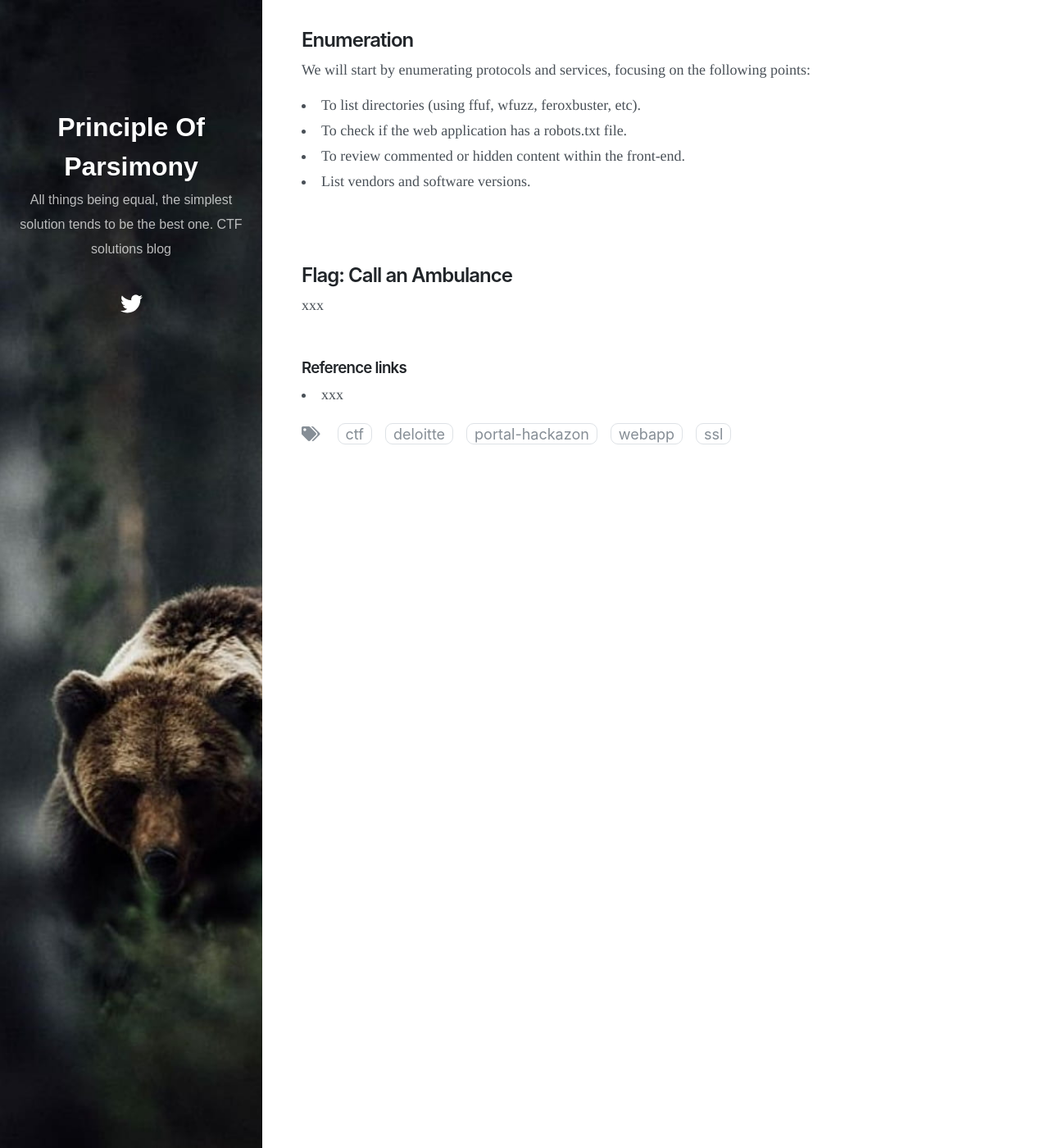
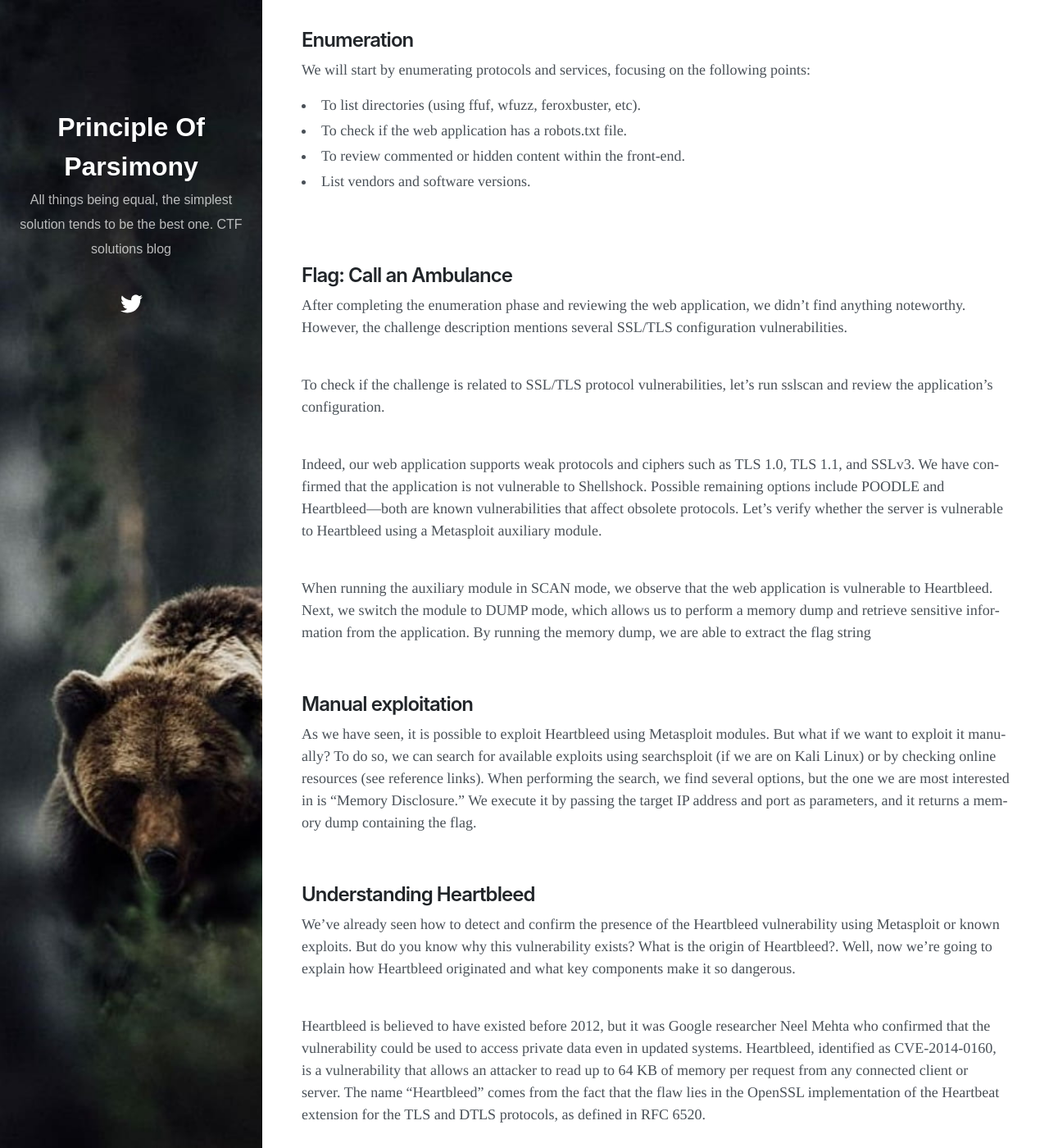
Before and after one commit to InfoSecGopNik/CTF, a Jekyll site: the page built from _posts/2025-06-08-call-an-ambulance.md, in a window 1280 px wide and 1400 px high, scrolled down 841 px. Shown: the whole window at 82% size. Built offline with Jekyll 4.4.1, drawn with Linux system fonts in a browser that asks for light colours; nearby versions of some CDN libraries; some of the changed text lies outside the part shown.

Commit message:
Update 2025-06-08-call-an-ambulance.md

```diff
--- a/_posts/2025-06-08-call-an-ambulance.md
+++ b/_posts/2025-06-08-call-an-ambulance.md
@@ -50,13 +50,65 @@ We will start by enumerating protocols and services, focusing on the following p
 
 
 ## Flag: Call an Ambulance
-xxx
+After completing the enumeration phase and reviewing the web application, we didn’t find anything noteworthy. However, the challenge description mentions several SSL/TLS configuration vulnerabilities.
 <br>
 <br>
 
+To check if the challenge is related to SSL/TLS protocol vulnerabilities, let's run sslscan and review the application's configuration.
+<br>
+<br>
 
+Indeed, our web application supports weak protocols and ciphers such as TLS 1.0, TLS 1.1, and SSLv3. We have confirmed that the application is not vulnerable to Shellshock. Possible remaining options include POODLE and Heartbleed—both are known vulnerabilities that affect obsolete protocols. Let’s verify whether the server is vulnerable to Heartbleed using a Metasploit auxiliary module.
+<br>
+<br>
 
+When running the auxiliary module in SCAN mode, we observe that the web application is vulnerable to Heartbleed. Next, we switch the module to DUMP mode, which allows us to perform a memory dump and retrieve sensitive information from the application. By running the memory dump, we are able to extract the flag string
+<br>
+<br>
+
+## Manual exploitation
+As we have seen, it is possible to exploit Heartbleed using Metasploit modules. But what if we want to exploit it manually? To do so, we can search for available exploits using searchsploit (if we are on Kali Linux) or by checking online resources (see reference links). When performing the search, we find several options, but the one we are most interested in is “Memory Disclosure.” We execute it by passing the target IP address and port as parameters, and it returns a memory dump containing the flag.
+<br>
+<br>
+
+## Understanding Heartbleed
+We’ve already seen how to detect and confirm the presence of the Heartbleed vulnerability using Metasploit or known exploits. But do you know why this vulnerability exists? What is the origin of Heartbleed?.
+Well, now we’re going to explain how Heartbleed originated and what key components make it so dangerous.
+<br>
+<br>
+
+Heartbleed is believed to have existed before 2012, but it was Google researcher Neel Mehta who confirmed that the vulnerability could be used to access private data even in updated systems. Heartbleed, identified as CVE-2014-0160, is a vulnerability that allows an attacker to read up to 64 KB of memory per request from any connected client or server. The name “Heartbleed” comes from the fact that the flaw lies in the OpenSSL implementation of the Heartbeat extension for the TLS and DTLS protocols, as defined in RFC 6520.
+<br>
+<br>
+
+Let’s analyze the structure of the vulnerability using a TLS (Transport Layer Security) communication channel between a client and a server as an example.
+The client sends a message «Hello» along with a piece of data that specifies the length of the message, in this case, «5» characters.
+The server receives this information and responds with the same message, as expected. This is a typical Heartbeat communication.
+<br>
+<br>
+
+Now we’re going to try to corrupt memory by modifying the message size to read “23” characters «18» more than the actual «Hello» message.
+Due to a flaw in the code, the server accepts the message and does not validate the declared size in the response. As a result, it replies with the original «Hello» message plus 18 additional bytes from whatever happens to be in memory at that moment.
+<br>
+<br>
+
+What versions of the OpenSSL are affected?
+<ul>
+<li>OpenSSL 1.0.1 through 1.0.1f (inclusive) are vulnerable.</li>
+<li>OpenSSL 1.0.1g is NOT vulnerable.</li>
+<li>OpenSSL 1.0.0 branch is NOT vulnerable.</li>
+<li>OpenSSL 0.9.8 branch is NOT vulnerable.</li>
+</ul>
+
+This is everything, I hope you enjoyed the write-up and learned something new.
+Happy hacking! :)
 
 
 ### Reference links
-<li>xxx</li>
+<li>https://www.exploit-db.com/</li>
+<li>https://heartbleed.com/</li>
+<li>https://nordvpn.com/blog/what-is-heartbleed-bug/</li>
+<li>https://blog.httpcs.com/en/heartbleed-openssl-explanation-and-exploit/</li>
+<li>https://www.pcmag.com/news/heartbleed-https://www.invicti.com/blog/web-security/the-heartbleed-bug/how-it-works</li>
+<li>https://www.invicti.com/blog/web-security/the-heartbleed-bug/</li>
+<li>https://github.com/adamalston/Heartbleed</li>
```
